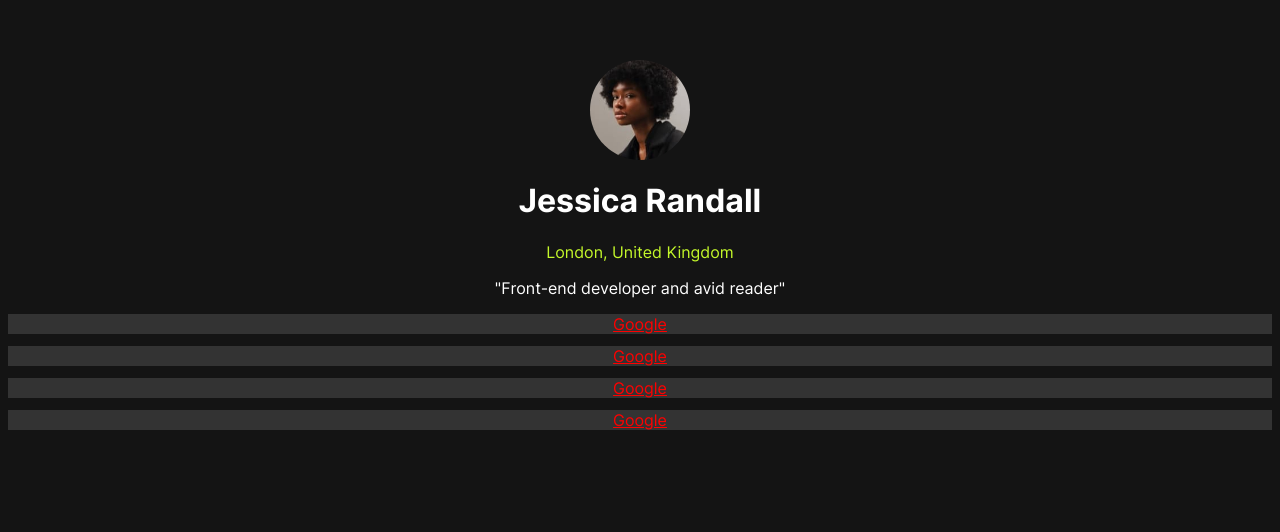
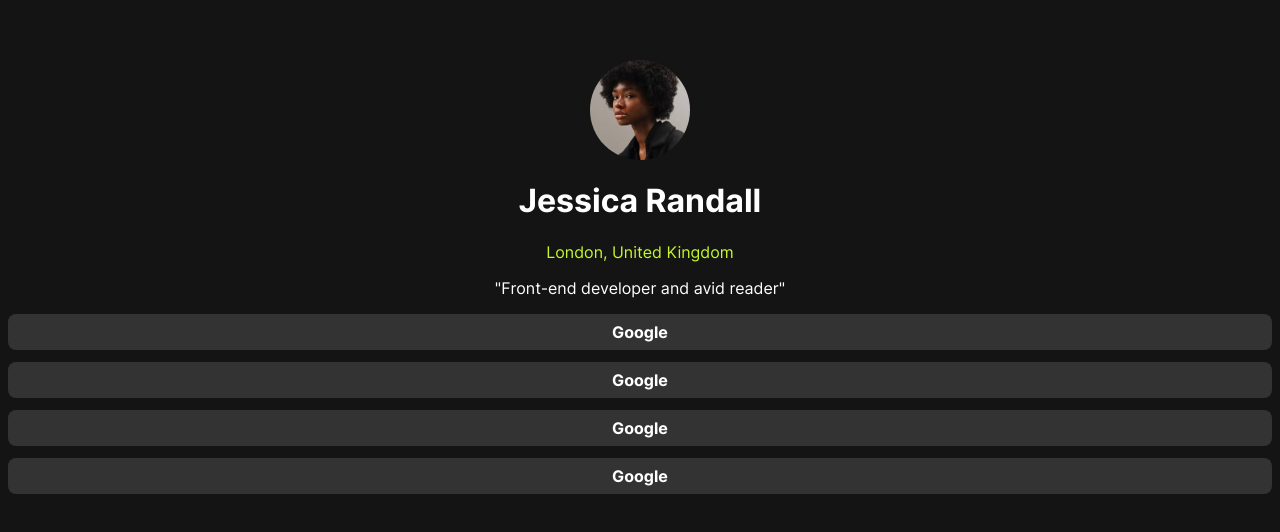
Before and after one commit to MaxAnderberg/social-links-profile, a Vue app: page / in a window 1280 px wide. Shown: the top 532 px of the page. Built offline with nearby package versions, Linux system fonts and the light colour scheme.

Commit message:
added more styling

```diff
--- a/src/components/SocialLink.vue
+++ b/src/components/SocialLink.vue
@@ -21,7 +21,12 @@
 
 <style scoped>
 .social-link {
-    color: red;
+    color: white;
+    font-weight: bold;
+    padding: 8px;
     background-color: var(--color-grey-700);
+    border: 1px;
+    border-radius: 8px;
+    text-decoration: none;
 }
 </style>
```
